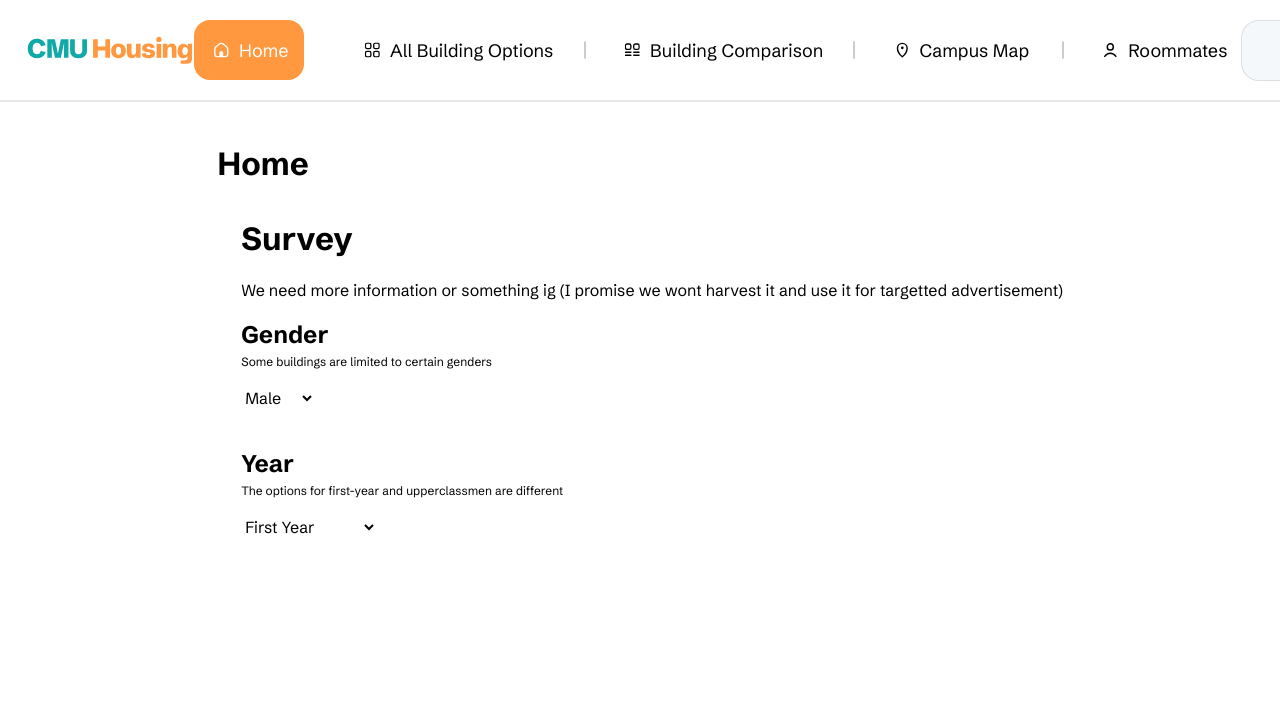
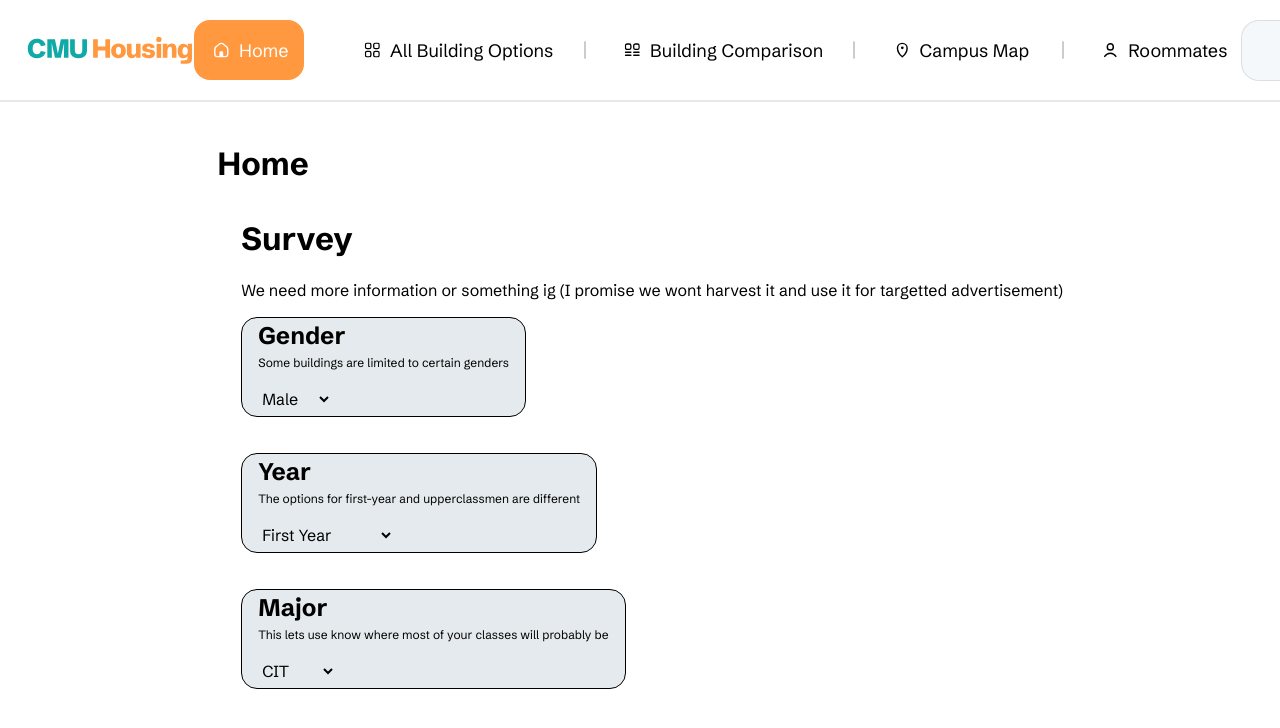
Before and after one commit to ScottyLabs/cmuhousing, a Next.js app: page / in a window 1280 px wide. Shown: the top 728 px of the page. Built offline with nearby package versions, Linux system fonts and the light colour scheme.

Commit message:
survey looks better now

```diff
--- a/src/app/onboarding/Survey.tsx
+++ b/src/app/onboarding/Survey.tsx
@@ -7,8 +7,8 @@ export default function Survey() {
     <div className="flex h-full pl-[24px] mt-[15px]">
       <div className="flex-shrink-0"></div>
 
-      <div className="flex-1 flex flex-col overflow-hidden">
-        <h1 className="font-bold text-[32px]  flex-shrink-0">
+      <div className="flex-1 flex flex-col overflow-hidden ">
+        <h1 className="font-bold text-[32px]  flex-shrink-0 ">
           Survey
         </h1>
         <h1 className=" text-[16px] pt-[15px] pb-[15px] flex-shrink-0">
@@ -17,7 +17,8 @@ export default function Survey() {
         </h1>
         <div className="text-[16px] flex-1 overflow-y-auto pb-[60px]">
           <div className="flex flex-col gap-[36px] items-center sm:items-start">
-            <label>
+
+            <div className = "px-4 h-[100px] rounded-2xl bg-brand-buttongray border border-black/10:">
               <div className="text-[24px] font-bold flex flex-col w-full gap-[18px]">
                 Gender
               </div>
@@ -33,12 +34,13 @@ export default function Survey() {
                   </select>
                 </label>
               </div>
-            </label>
-            <label>
+            </div>
+
+            <div className = "px-4 h-[100px] rounded-2xl bg-brand-buttongray border border-black/10:">
               <div className="text-[24px] font-bold flex flex-col w-full gap-[18px]">
                 Year
               </div>
-              <div className="text-[12px] flex flex-col w-full gap-[18px] pb-[15px]">
+              <div className="text-[12px] flex flex-col w-full gap-[18px] pb-[15px] ">
                 The options for first-year and upperclassmen are different
               </div>
               <div>
@@ -49,7 +51,30 @@ export default function Survey() {
                   </select>
                 </label>
               </div>
-            </label>
+            </div>
+
+            <div className = "px-4 h-[100px] rounded-2xl bg-brand-buttongray border border-black/10:">
+              <div className="text-[24px] font-bold flex flex-col w-full gap-[18px]">
+                Major
+              </div>
+              <div className="text-[12px] flex flex-col w-full gap-[18px] pb-[15px]">
+                This lets use know where most of your classes will probably be
+              </div>
+              <div>
+                <label>
+                  <select name="Major">
+                    <option value="CIT">CIT</option>
+                    <option value="CFA">CFA</option>
+                    <option value="Dietrich">Dietrich</option>
+                    <option value="Tepper">Tepper</option>
+                    <option value="SCS">SCS</option>
+                    <option value="MCS">MCS</option>
+                    <option value="Heinz">Heinz</option>
+                  </select>
+                </label>
+              </div>
+            </div>
+
           </div>
         </div>
       </div>
```
